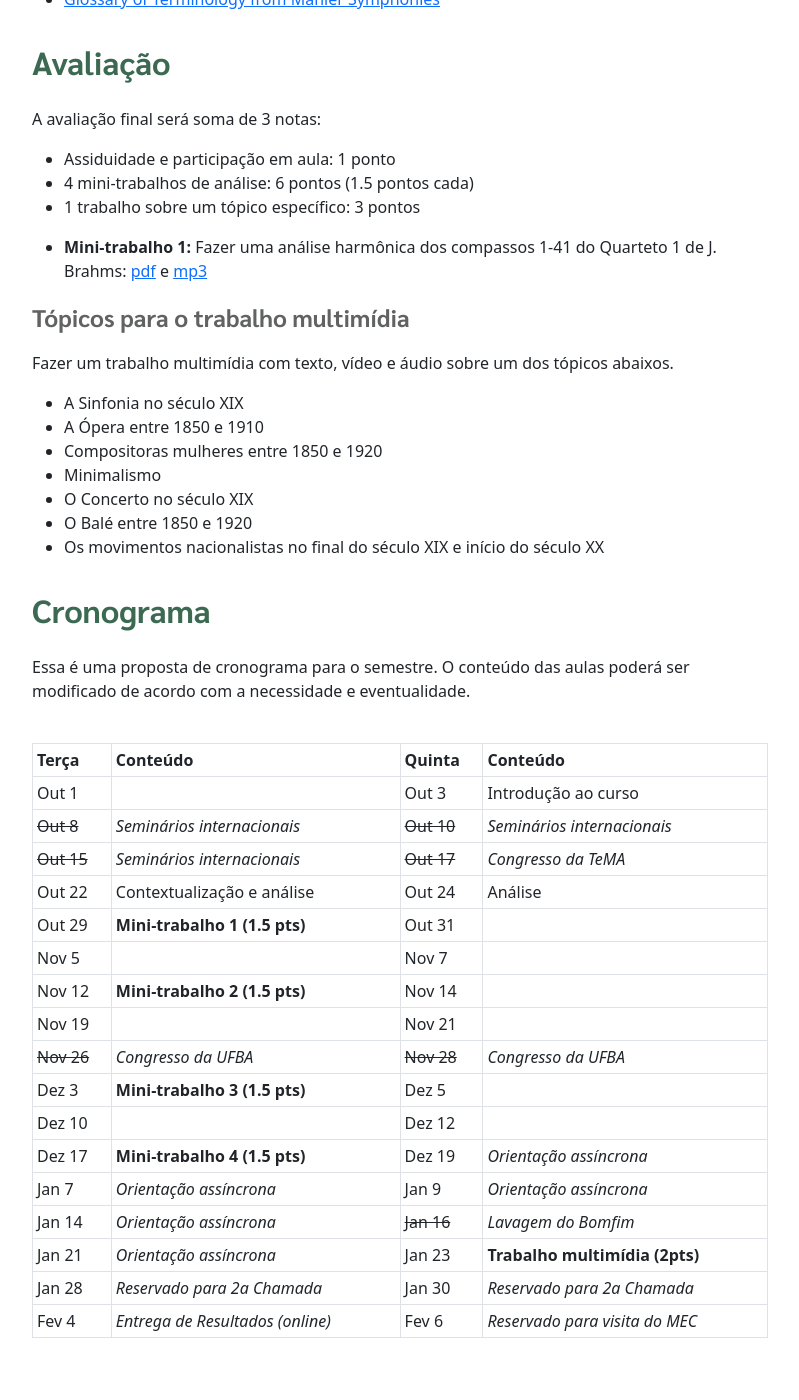
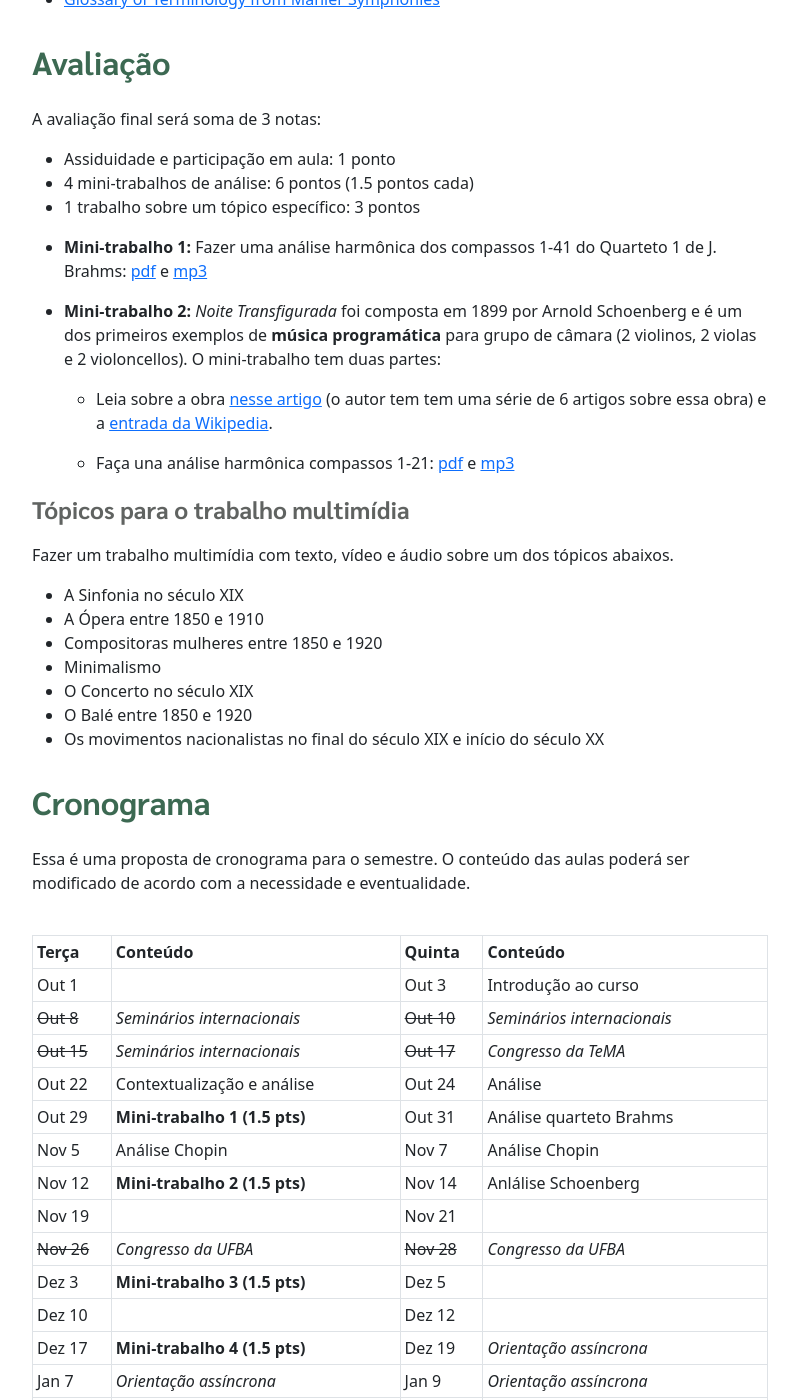
Before and after one commit to pedrokroger/pedrokroger.github.io, a Jekyll site: the page built from aulas/lem8.md, in a window 1280 px wide and 1400 px high, scrolled down 859 px. Shown: the whole window, without its empty margins (50-849 px from the left). Built offline with Jekyll 4.4.1, drawn with Linux system fonts in a browser that asks for light colours; before the commit the page ends 2237 px from its top, so only the background shows below that; some of the changed text lies outside the part shown.

Commit message:
Trabalho LEM 8

```diff
--- a/aulas/lem8.md
+++ b/aulas/lem8.md
@@ -10,10 +10,10 @@ formas da música sinfônica e sinfônico-coral.
 
 | Nome                       | T1 (1.5) | T2 (1.5) | T3 (1.5) | T4 (1.5) | Trab (3) | Part (1) | Nota Final |
 |:---------------------------|:---------|:---------|----------|----------|:---------|----------|:-----------|
-| Alex Cerqueira Marques     |          |          |          |          |          |          | =sum       |
-| Emyle Magna Santos Barbosa |          |          |          |          |          |          | =sum       |
-| Gianmarco Turina           |          |          |          |          |          |          | =sum       |
-| Rafael Santos Alencar      |          |          |          |          |          |          | =sum       |
+| Alex Cerqueira Marques     | 1.5      |          |          |          |          |          | =sum       |
+| Emyle Magna Santos Barbosa | 0.7      |          |          |          |          |          | =sum       |
+| Gianmarco Turina           | 1.5      |          |          |          |          |          | =sum       |
+| Rafael Santos Alencar      | 1.5      |          |          |          |          |          | =sum       |
 
 
 ## Materiais
@@ -30,12 +30,25 @@ A avaliação final será soma de 3 notas:
 - 4 mini-trabalhos de análise: 6 pontos (1.5 pontos cada)
 - 1 trabalho sobre um tópico específico: 3 pontos
 
-
 - **Mini-trabalho 1:** Fazer uma análise harmônica dos compassos 1-41 do
   Quarteto 1 de J. Brahms: [pdf][1] e [mp3][2]
 
+- **Mini-trabalho 2:** *Noite Transfigurada* foi composta em 1899 por Arnold
+  Schoenberg e é um dos primeiros exemplos de **música programática** para grupo
+  de câmara (2 violinos, 2 violas e 2 violoncellos). O mini-trabalho tem duas
+  partes:
+
+  - Leia sobre a obra [nesse artigo][3] (o autor tem tem uma série de 6 artigos
+  sobre essa obra) e a [entrada da Wikipedia][4].
+
+  - Faça una análise harmônica compassos 1-21: [pdf][5] e [mp3][6]
+
 [1]: https://docs.pkroger.com/Brahms%20Quarteto%201%20-%20Trecho.pdf
 [2]: https://docs.pkroger.com/Brahms%20Quarteto%201%20-%20Trecho.m4a
+[3]: https://euterpe.blog.br/noite-transfigurada-parte-i/
+[4]: https://en.wikipedia.org/wiki/Verkl%C3%A4rte_Nacht
+[5]: https://docs.pkroger.com/Schoenberg%20-%20Noite%20Transfigurada%20-%20Trecho.pdf
+[6]: https://docs.pkroger.com/Schoenberg%20-%20Noite%20Transfigurada%20-%20Trecho.mp3
 
 ### Tópicos para o trabalho multimídia
 
@@ -62,9 +75,9 @@ ser modificado de acordo com a necessidade e eventualidade.
 | ~~Out 8~~  | *Seminários internacionais*      | ~~Out 10~~ | *Seminários internacionais*    |
 | ~~Out 15~~ | *Seminários internacionais*      | ~~Out 17~~ | *Congresso da TeMA*            |
 | Out 22     | Contextualização e análise       | Out 24     | Análise                        |
-| Out 29     | **Mini-trabalho 1 (1.5 pts)**    | Out 31     |                                |
-| Nov 5      |                                  | Nov 7      |                                |
-| Nov 12     | **Mini-trabalho 2 (1.5 pts)**    | Nov 14     |                                |
+| Out 29     | **Mini-trabalho 1 (1.5 pts)**    | Out 31     | Análise quarteto Brahms        |
+| Nov 5      | Análise Chopin                   | Nov 7      | Análise Chopin                 |
+| Nov 12     | **Mini-trabalho 2 (1.5 pts)**    | Nov 14     | Anlálise Schoenberg            |
 | Nov 19     |                                  | Nov 21     |                                |
 | ~~Nov 26~~ | *Congresso da UFBA*              | ~~Nov 28~~ | *Congresso da UFBA*            |
 | Dez 3      | **Mini-trabalho 3 (1.5 pts)**    | Dez 5      |                                |
```
